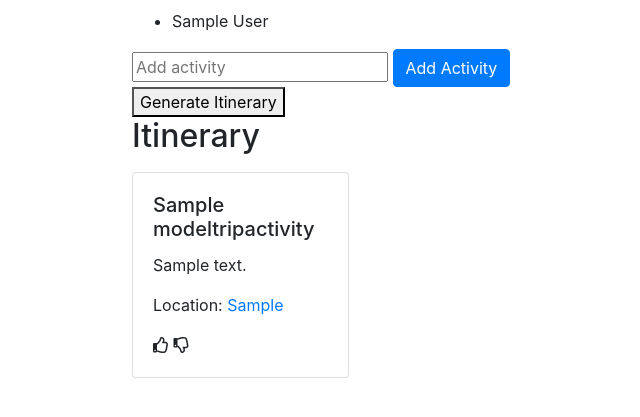
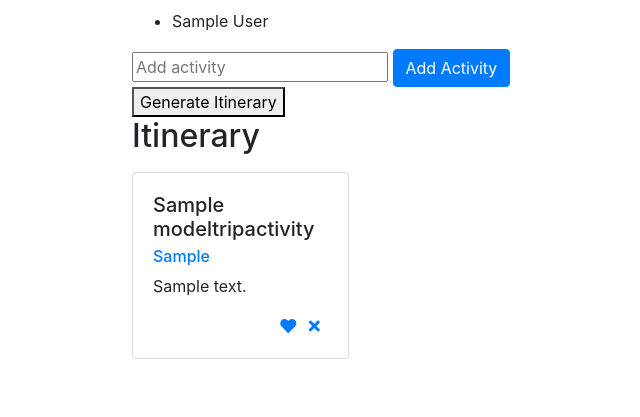
Before and after one commit to joekawa/ALVIN, a Django app: page /mojo/trip/00000000-0000-0000-0000-000000000001/details/ in a window 1280 px wide. Shown: the part 309-726 px from the top of the page, without its empty margins (153-793 px from the left). Run offline with Django 3.2, Linux system fonts and the light colour scheme; a user stored in the database is signed in; tables that the repository leaves empty hold one stand-in row (values such as "Sample post"); some libraries are stand-ins or nearby versions.

Commit message:
added saved user flow

```diff
--- a/base/mojo_app/models.py
+++ b/base/mojo_app/models.py
@@ -233,17 +233,16 @@ class ModelTripActivity(models.Model):
 #* THIS IS HOW THE USER REACTED TO THE MODEL SUGGESTION
 class TripActivityDetails(models.Model):
     STATUS_CHOICES = [
-        ("wishlist", "Wishlist"),
         ("saved", "Saved"),
-        ("visited", "Visited"),
         ("rejected", "Rejected"),
+        ('blank', 'Blank'), #indicates no response
     ]
 
     id = models.UUIDField(primary_key=True, default=uuid.uuid4, editable=False)
     trip = models.ForeignKey(Trip, on_delete=models.CASCADE, related_name="trip_locations")
     place = models.ForeignKey(ModelTripActivity, on_delete=models.CASCADE, related_name="trip_locations")
     notes = models.TextField(blank=True)
-    status = models.CharField(max_length=20, choices=STATUS_CHOICES, default="wishlist")
+    status = models.CharField(max_length=20, choices=STATUS_CHOICES, default="blank")
     created_at = models.DateTimeField(auto_now_add=True)
     user = models.ForeignKey(CustomUser, on_delete=models.CASCADE)
 
@@ -252,4 +251,4 @@ class TripActivityDetails(models.Model):
         unique_together = ("trip", "place")  # prevents duplicates
 
     def __str__(self):
-        return f"{self.location.name} for {self.trip.name}"
+        return f"{self.place.name} for {self.trip.trip_name}"
--- a/base/mojo_app/static/css/styles.css
+++ b/base/mojo_app/static/css/styles.css
@@ -23,3 +23,8 @@ html {
 .card-body {
   flex: 1; /* make the card body take up the rest of the space */
 }
+
+.user-feedback {
+  align-self: end;
+  margin-top: 1rem;
+}
--- a/base/mojo_app/templates/trip.html
+++ b/base/mojo_app/templates/trip.html
@@ -30,16 +30,21 @@
               <p id="itinerary"></p>
               <div class="row">
                       {% for activity_suggestion in model_suggestions %}
-<div class="col-md-4 mb-3">
+<div class="col-md-4 mb-4">
                       <div class="card">
-  <div class="card-body">
+  <div class="card-body d-flex flex-column">
     <h5 class="card-title">{{ activity_suggestion.name }}</h5>
+    <h6 class="card-subtitle mb-2 text-muted"><a href="{{ activity_suggestion.url }}"
+        target="_blank">{{ activity_suggestion.location_string }}</a></h6>
     <p class="card-text">{{ activity_suggestion.description }}</p>
-    <p class="card-text">Location: <a href="{{ activity_suggestion.url }}">{{ activity_suggestion.location_string }}</a></p>
-    <div>
-      <i class="far fa-thumbs-up"></i>
-      <i class="far fa-thumbs-down"></i>
-  </div>
+    <div class="user-feedback mt-auto">
+     <a href="{% url 'mojo:heart_model_suggestion' model_trip_activity_id=activity_suggestion.id %}" class="mr-2">
+        <i class="fas fa-heart"></i>
+      </a>
+      <a href="#" class="mr-2">
+        <i class="fas fa-times"></i>
+      </a>
+    </div>
 </div>
 </div>
 </div>
--- a/base/mojo_app/urls.py
+++ b/base/mojo_app/urls.py
@@ -16,4 +16,5 @@ urlpatterns = [
   path('trip/<uuid:trip_id>/details/', views.trip, name='trip'),
   path('trip/<uuid:trip_id>/add_activity/', views.add_activity, name='add_activity'),
   path('trip/<uuid:trip_id>/trip_details/', views.generate_itinerary, name='generate_itinerary'),
+  path('trip/<uuid:model_trip_activity_id>/heart/', views.heart_model_suggestion, name='heart_model_suggestion'),
 ]
--- a/base/mojo_app/views.py
+++ b/base/mojo_app/views.py
@@ -178,3 +178,14 @@ def generate_itinerary(request, trip_id):
     )
 
   return redirect('mojo:trip', trip_id)
+
+
+def heart_model_suggestion(request, model_trip_activity_id):
+  model_trip_activity = ModelTripActivity.objects.get(id=model_trip_activity_id)
+  TripActivityDetails.objects.create(
+    trip=model_trip_activity.trip,
+    place=model_trip_activity,
+    user=request.user,
+    status="saved")
+
+  return redirect('mojo:trip', trip_id=model_trip_activity.trip.uuid)
```
Also changed, not shown: base/mojo_app/templates/index.html (+6 -2 lines), base/mojo_app/migrations/0012_alter_tripactivitydetails_status.py (added), base/mojo_app/migrations/0013_alter_tripactivitydetails_status.py (added).
